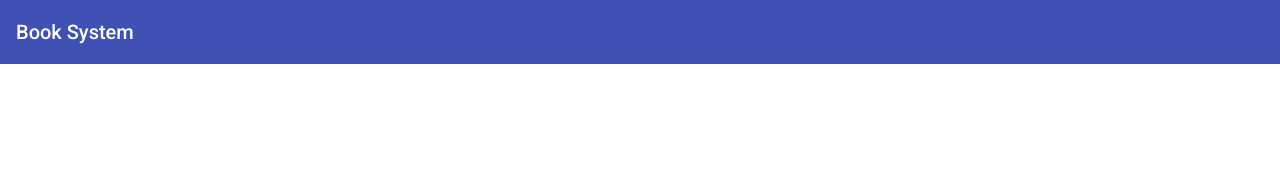
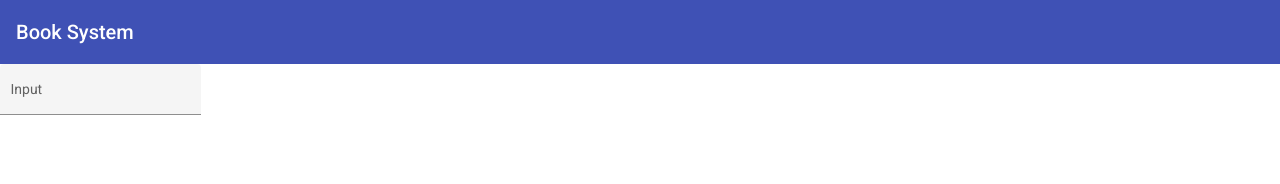
Before and after one commit to raphaelfontoura/booksystem-techlead, an Angular app in the folder booksystem-ui/: page /login in a window 1280 px wide. Before the commit this address led to /. Shown: the top 184 px of the page. Built offline with nearby package versions, Linux system fonts and the light colour scheme.

Commit message:
Adjust app module.

```diff
--- a/booksystem-ui/src/app/app-routing.module.ts
+++ b/booksystem-ui/src/app/app-routing.module.ts
@@ -1,7 +1,13 @@
 import { NgModule } from '@angular/core';
 import { RouterModule, Routes } from '@angular/router';
 
-const routes: Routes = [];
+import { LoginComponent } from './login/login.component';
+import { RegisterComponent } from './register/register.component';
+
+const routes: Routes = [
+  { path: "login", component: LoginComponent },
+  { path: "register", component: RegisterComponent },
+]
 
 @NgModule({
   imports: [RouterModule.forRoot(routes)],
--- a/booksystem-ui/src/app/livros/livros.module.ts
+++ b/booksystem-ui/src/app/livros/livros.module.ts
@@ -1,12 +1,12 @@
 import { NgModule } from '@angular/core';
 import { CommonModule } from '@angular/common';
-
 
 
 @NgModule({
   declarations: [],
   imports: [
-    CommonModule
-  ]
+    CommonModule,
+  ],
+  exports: []
 })
 export class LivrosModule { }
--- a/booksystem-ui/src/app/login/login.component.html
+++ b/booksystem-ui/src/app/login/login.component.html
@@ -1 +1,4 @@
-<p>login component</p>
+<mat-form-field appearance="fill">
+  <mat-label>Input</mat-label>
+  <input matInput>
+</mat-form-field>
```
Also changed, not shown: booksystem-ui/src/app/app.module.ts (+16 -3 lines), booksystem-ui/src/app/livros/livros/livros.component.html (line endings or trailing spaces).
